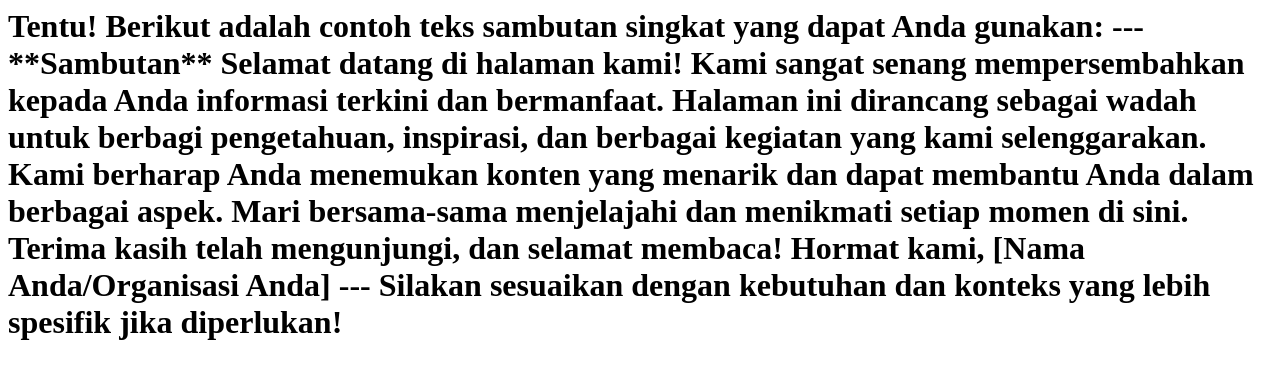
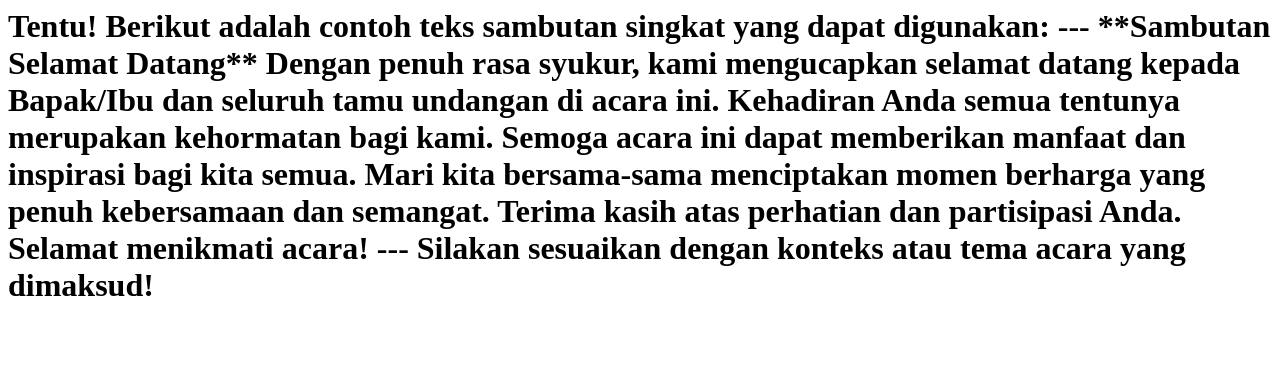
Before and after one commit to aziz-nuri/deep, a plain HTML site: page index.html in a window 1280 px wide. Drawn offline with Linux system fonts and the light colour scheme.

Commit message:
deploy: 86f864a6699f659dd8462a9aa21014e408b1318d

```diff
--- a/index.html
+++ b/index.html
@@ -1,18 +1,13 @@
-<h1>Tentu! Berikut adalah contoh teks sambutan singkat yang dapat Anda gunakan:
+<h1>Tentu! Berikut adalah contoh teks sambutan singkat yang dapat digunakan:
 
 ---
 
-**Sambutan**
+**Sambutan Selamat Datang**
 
-Selamat datang di halaman kami!
+Dengan penuh rasa syukur, kami mengucapkan selamat datang kepada Bapak/Ibu dan seluruh tamu undangan di acara ini. Kehadiran Anda semua tentunya merupakan kehormatan bagi kami. Semoga acara ini dapat memberikan manfaat dan inspirasi bagi kita semua. Mari kita bersama-sama menciptakan momen berharga yang penuh kebersamaan dan semangat. Terima kasih atas perhatian dan partisipasi Anda.
 
-Kami sangat senang mempersembahkan kepada Anda informasi terkini dan bermanfaat. Halaman ini dirancang sebagai wadah untuk berbagi pengetahuan, inspirasi, dan berbagai kegiatan yang kami selenggarakan. Kami berharap Anda menemukan konten yang menarik dan dapat membantu Anda dalam berbagai aspek.
-
-Mari bersama-sama menjelajahi dan menikmati setiap momen di sini. Terima kasih telah mengunjungi, dan selamat membaca!
-
-Hormat kami,
-[Nama Anda/Organisasi Anda]
+Selamat menikmati acara!
 
 ---
 
-Silakan sesuaikan dengan kebutuhan dan konteks yang lebih spesifik jika diperlukan!</h1>
+Silakan sesuaikan dengan konteks atau tema acara yang dimaksud!</h1>
```
